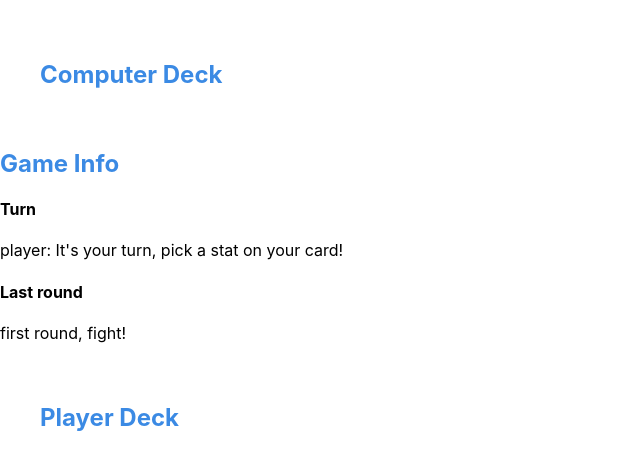
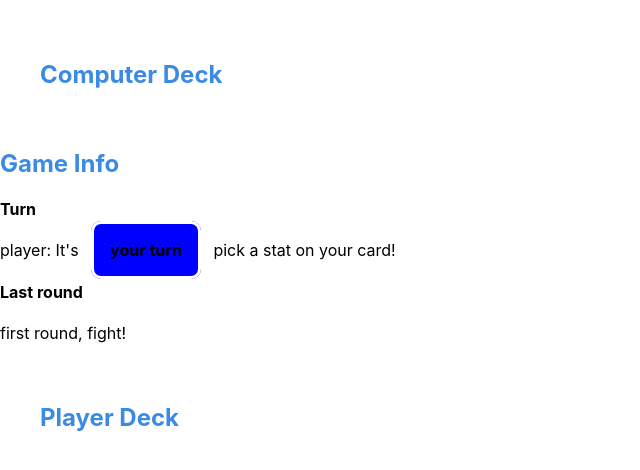
Before and after one commit to SilenDt/top_trumps_mma, a React (Create React App) app in the folder client/: page / in a window 1280 px wide. Shown: the top 470 px of the page, without its empty margins (0-640 px from the left). Built offline with nearby package versions, Linux system fonts and the light colour scheme; no server answers.

Commit message:
added colour to turn display

```diff
--- a/client/src/App.css
+++ b/client/src/App.css
@@ -100,3 +100,22 @@ button:active {
   /* box-shadow: 0 .5px rgb(113, 7, 7); */
   transform: translateY(4px);
 }
+
+.label-player {
+  background-color: blue;
+  border: white solid 0.2em;
+  border-radius: 10px;
+  margin: 0.5em;
+  padding: 1em;
+  font-weight: bolder;
+}
+
+.label-computer{
+  background-color: red;
+  border: white solid 0.2em;
+  border-radius: 4%;
+  border-radius: 10px;
+  margin: 0.5em;
+  padding: 1em;
+  font-weight: bolder;
+}
--- a/client/src/components/GameInfoDisplay.js
+++ b/client/src/components/GameInfoDisplay.js
@@ -8,11 +8,11 @@ const GameInfoDisplay = ({currentPlayer, roundWinner}) => {
         }
 
         if (currentPlayer === "player") {
-            whosTurnInfo = `${currentPlayer}: It's your turn, pick a stat on your card!`
+            whosTurnInfo = (<p>{currentPlayer}: It's <span className="label-player">your turn</span> pick a stat on your card!</p>)
         } else {
-            whosTurnInfo = `${currentPlayer}: It's the computers turn, watch out he's fierce!`
+            whosTurnInfo = (<p>{currentPlayer}: It's the <span className="label-computer">computers turn</span>, watch out he's fierce!</p>)
         }
-        return whosTurnInfo
+        return (<span className="player-message">{whosTurnInfo}</span>)
     }
     const showLastRoundWinner = (roundWinner) => {
         let roundWinnerInfo = ""
@@ -33,7 +33,7 @@ const GameInfoDisplay = ({currentPlayer, roundWinner}) => {
             `the last round was a ${roundWinner}`
             )
         }
-        return roundWinnerInfo
+        return (<span className="last-round-message">{roundWinnerInfo}</span>)
     }
     return (
         <div>
```
